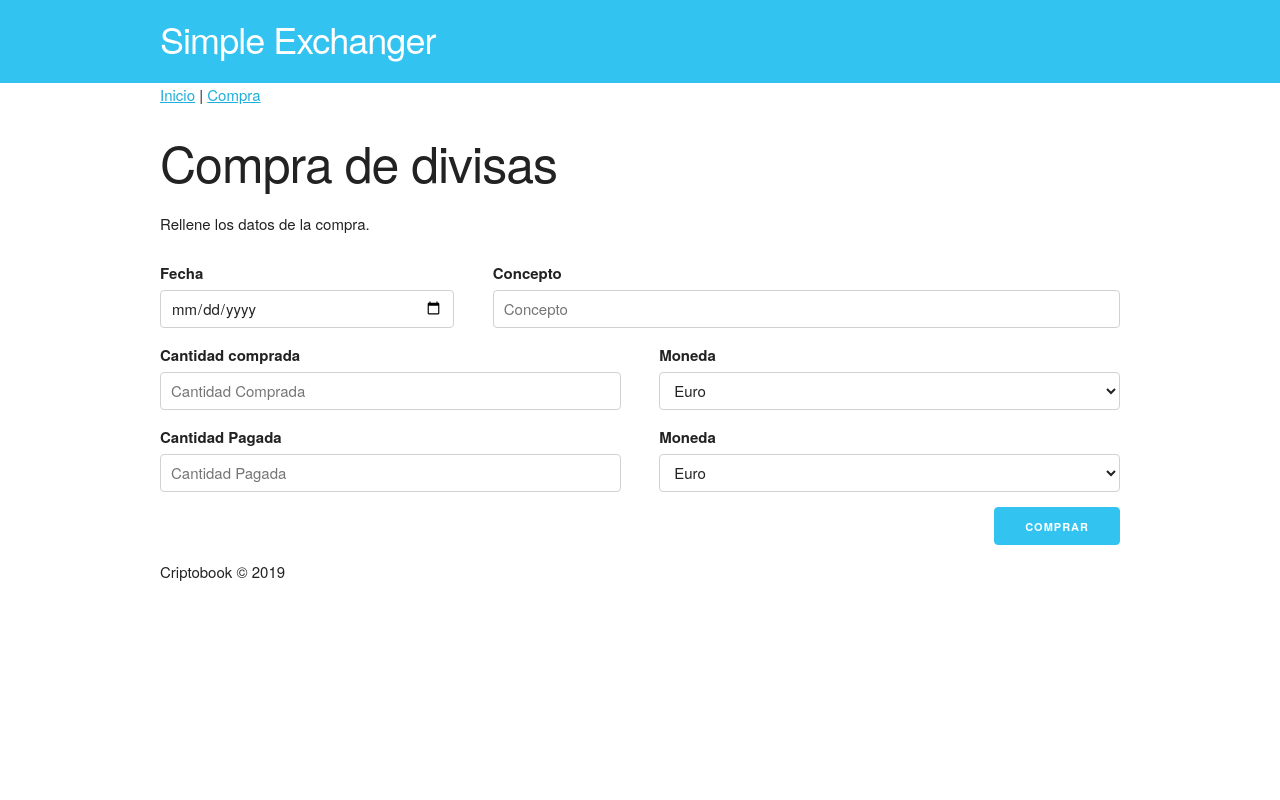
After one commit to p4nc/k5_flask, a Flask app: page /nuevacompra in a window 1280 px wide. The commit adds this page. Run offline with Flask 2, Linux system fonts and the light colour scheme.

Commit message:
fin clase martes

```diff
--- /dev/null
+++ b/app/static/css/skeleton.css
@@ -0,0 +1,421 @@
+/*
+* Skeleton V2.0.4
+* Copyright 2014, Dave Gamache
+* www.getskeleton.com
+* Free to use under the MIT license.
+* http://www.opensource.org/licenses/mit-license.php
+* 12/29/2014
+*/
+
+
+/* Table of contents
+––––––––––––––––––––––––––––––––––––––––––––––––––
+- Grid
+- Base Styles
+- Typography
+- Links
+- Buttons
+- Forms
+- Lists
+- Code
+- Tables
+- Spacing
+- Utilities
+- Clearing
+- Media Queries
+*/
+
+
+/* Grid
+–––––––––––––––––––––––––––––––––––––––––––––––––– */
+.container {
+  position: relative;
+  width: 100%;
+  max-width: 960px;
+  margin: 0 auto;
+  padding: 0 20px;
+  box-sizing: border-box; }
+.column,
+.columns {
+  width: 100%;
+  float: left;
+  box-sizing: border-box; }
+
+/* For devices larger than 400px */
+@media (min-width: 400px) {
+  .container {
+    width: 85%;
+    padding: 0; }
+}
+
+/* For devices larger than 550px */
+@media (min-width: 550px) {
+  .container {
+    width: 80%; }
+  .column,
+  .columns {
+    margin-left: 4%; }
+  .column:first-child,
+  .columns:first-child {
+    margin-left: 0; }
+
+  .one.column,
+  .one.columns                    { width: 4.66666666667%; }
+  .two.columns                    { width: 13.3333333333%; }
+  .three.columns                  { width: 22%;            }
+  .four.columns                   { width: 30.6666666667%; }
+  .five.columns                   { width: 39.3333333333%; }
+  .six.columns                    { width: 48%;            }
+  .seven.columns                  { width: 56.6666666667%; }
+  .eight.columns                  { width: 65.3333333333%; }
+  .nine.columns                   { width: 74.0%;          }
+  .ten.columns                    { width: 82.6666666667%; }
+  .eleven.columns                 { width: 91.3333333333%; }
+  .twelve.columns                 { width: 100%; margin-left: 0; }
+
+  .one-third.column               { width: 30.6666666667%; }
+  .two-thirds.column              { width: 65.3333333333%; }
+
+  .one-half.column                { width: 48%; }
+
+  /* Offsets */
+  .offset-by-one.column,
+  .offset-by-one.columns          { margin-left: 8.66666666667%; }
+  .offset-by-two.column,
+  .offset-by-two.columns          { margin-left: 17.3333333333%; }
+  .offset-by-three.column,
+  .offset-by-three.columns        { margin-left: 26%;            }
+  .offset-by-four.column,
+  .offset-by-four.columns         { margin-left: 34.6666666667%; }
+  .offset-by-five.column,
+  .offset-by-five.columns         { margin-left: 43.3333333333%; }
+  .offset-by-six.column,
+  .offset-by-six.columns          { margin-left: 52%;            }
+  .offset-by-seven.column,
+  .offset-by-seven.columns        { margin-left: 60.6666666667%; }
+  .offset-by-eight.column,
+  .offset-by-eight.columns        { margin-left: 69.3333333333%; }
+  .offset-by-nine.column,
+  .offset-by-nine.columns         { margin-left: 78.0%;          }
+  .offset-by-ten.column,
+  .offset-by-ten.columns          { margin-left: 86.6666666667%; }
+  .offset-by-eleven.column,
+  .offset-by-eleven.columns       { margin-left: 95.3333333333%; }
+
+  .offset-by-one-third.column,
+  .offset-by-one-third.columns    { margin-left: 34.6666666667%; }
+  .offset-by-two-thirds.column,
+  .offset-by-two-thirds.columns   { margin-left: 69.3333333333%; }
+
+  .offset-by-one-half.column,
+  .offset-by-one-half.columns     { margin-left: 52%; }
+
+}
+
+
+/* Base Styles
+–––––––––––––––––––––––––––––––––––––––––––––––––– */
+/* NOTE
+html is set to 62.5% so that all the REM measurements throughout Skeleton
+are based on 10px sizing. So basically 1.5rem = 15px :) */
+html {
+  font-size: 62.5%; }
+body {
+  font-size: 1.5em; /* currently ems cause chrome bug misinterpreting rems on body element */
+  line-height: 1.6;
+  font-weight: 400;
+  font-family: "Raleway", "HelveticaNeue", "Helvetica Neue", Helvetica, Arial, sans-serif;
+  color: #222; }
+
+
+/* Typography
+–––––––––––––––––––––––––––––––––––––––––––––––––– */
+h1, h2, h3, h4, h5, h6 {
+  margin-top: 0;
+  margin-bottom: 2rem;
+  font-weight: 300; }
+h1 { font-size: 4.0rem; line-height: 1.2;  letter-spacing: -.1rem;}
+h2 { font-size: 3.6rem; line-height: 1.25; letter-spacing: -.1rem; }
+h3 { font-size: 3.0rem; line-height: 1.3;  letter-spacing: -.1rem; }
+h4 { font-size: 2.4rem; line-height: 1.35; letter-spacing: -.08rem; }
+h5 { font-size: 1.8rem; line-height: 1.5;  letter-spacing: -.05rem; }
+h6 { font-size: 1.5rem; line-height: 1.6;  letter-spacing: 0; }
+
+/* Larger than phablet */
+@media (min-width: 550px) {
+  h1 { font-size: 5.0rem; }
+  h2 { font-size: 4.2rem; }
+  h3 { font-size: 3.6rem; }
+  h4 { font-size: 3.0rem; }
+  h5 { font-size: 2.4rem; }
+  h6 { font-size: 1.5rem; }
+}
+
+p {
+  margin-top: 0; }
+
+
+/* Links
+–––––––––––––––––––––––––––––––––––––––––––––––––– */
+a {
+  color: #1EAEDB; }
+a:hover {
+  color: #0FA0CE; }
+
+
+/* Buttons
+–––––––––––––––––––––––––––––––––––––––––––––––––– */
+.button,
+button,
+input[type="submit"],
+input[type="reset"],
+input[type="button"] {
+  display: inline-block;
+  height: 38px;
+  padding: 0 30px;
+  color: #555;
+  text-align: center;
+  font-size: 11px;
+  font-weight: 600;
+  line-height: 38px;
+  letter-spacing: .1rem;
+  text-transform: uppercase;
+  text-decoration: none;
+  white-space: nowrap;
+  background-color: transparent;
+  border-radius: 4px;
+  border: 1px solid #bbb;
+  cursor: pointer;
+  box-sizing: border-box; }
+.button:hover,
+button:hover,
+input[type="submit"]:hover,
+input[type="reset"]:hover,
+input[type="button"]:hover,
+.button:focus,
+button:focus,
+input[type="submit"]:focus,
+input[type="reset"]:focus,
+input[type="button"]:focus {
+  color: #333;
+  border-color: #888;
+  outline: 0; }
+.button.button-primary,
+button.button-primary,
+input[type="submit"].button-primary,
+input[type="reset"].button-primary,
+input[type="button"].button-primary {
+  color: #FFF;
+  background-color: #33C3F0;
+  border-color: #33C3F0; }
+.button.button-primary:hover,
+button.button-primary:hover,
+input[type="submit"].button-primary:hover,
+input[type="reset"].button-primary:hover,
+input[type="button"].button-primary:hover,
+.button.button-primary:focus,
+button.button-primary:focus,
+input[type="submit"].button-primary:focus,
+input[type="reset"].button-primary:focus,
+input[type="button"].button-primary:focus {
+  color: #FFF;
+  background-color: #1EAEDB;
+  border-color: #1EAEDB; }
+
+
+/* Forms
+–––––––––––––––––––––––––––––––––––––––––––––––––– */
+input[type="email"],
+input[type="number"],
+input[type="search"],
+input[type="text"],
+input[type="date"],
+input[type="tel"],
+input[type="url"],
+input[type="password"],
+textarea,
+select {
+  height: 38px;
+  padding: 6px 10px; /* The 6px vertically centers text on FF, ignored by Webkit */
+  background-color: #fff;
+  border: 1px solid #D1D1D1;
+  border-radius: 4px;
+  box-shadow: none;
+  box-sizing: border-box; }
+/* Removes awkward default styles on some inputs for iOS */
+input[type="email"],
+input[type="number"],
+input[type="search"],
+input[type="text"],
+input[type="date"],
+input[type="tel"],
+input[type="url"],
+input[type="password"],
+textarea {
+  -webkit-appearance: none;
+     -moz-appearance: none;
+          appearance: none; }
+textarea {
+  min-height: 65px;
+  padding-top: 6px;
+  padding-bottom: 6px; }
+input[type="email"]:focus,
+input[type="number"]:focus,
+input[type="search"]:focus,
+input[type="text"]:focus,
+input[type="date"]:focus,
+input[type="tel"]:focus,
+input[type="url"]:focus,
+input[type="password"]:focus,
+textarea:focus,
+select:focus {
+  border: 1px solid #33C3F0;
+  outline: 0; }
+label,
+legend {
+  display: block;
+  margin-bottom: .5rem;
+  font-weight: 600; }
+fieldset {
+  padding: 0;
+  border-width: 0; }
+input[type="checkbox"],
+input[type="radio"] {
+  display: inline; }
+label > .label-body {
+  display: inline-block;
+  margin-left: .5rem;
+  font-weight: normal; }
+
+
+/* Lists
+–––––––––––––––––––––––––––––––––––––––––––––––––– */
+ul {
+  list-style: circle inside; }
+ol {
+  list-style: decimal inside; }
+ol, ul {
+  padding-left: 0;
+  margin-top: 0; }
+ul ul,
+ul ol,
+ol ol,
+ol ul {
+  margin: 1.5rem 0 1.5rem 3rem;
+  font-size: 90%; }
+li {
+  margin-bottom: 1rem; }
+
+
+/* Code
+–––––––––––––––––––––––––––––––––––––––––––––––––– */
+code {
+  padding: .2rem .5rem;
+  margin: 0 .2rem;
+  font-size: 90%;
+  white-space: nowrap;
+  background: #F1F1F1;
+  border: 1px solid #E1E1E1;
+  border-radius: 4px; }
+pre > code {
+  display: block;
+  padding: 1rem 1.5rem;
+  white-space: pre; }
+
+
+/* Tables
+–––––––––––––––––––––––––––––––––––––––––––––––––– */
+th,
+td {
+  padding: 12px 15px;
+  text-align: left;
+  border-bottom: 1px solid #E1E1E1; }
+th:first-child,
+td:first-child {
+  padding-left: 0; }
+th:last-child,
+td:last-child {
+  padding-right: 0; }
+
+
+/* Spacing
+–––––––––––––––––––––––––––––––––––––––––––––––––– */
+button,
+.button {
+  margin-bottom: 1rem; }
+input,
+textarea,
+select,
+fieldset {
+  margin-bottom: 1.5rem; }
+pre,
+blockquote,
+dl,
+figure,
+table,
+p,
+ul,
+ol,
+form {
+  margin-bottom: 2.5rem; }
+
+
+/* Utilities
+–––––––––––––––––––––––––––––––––––––––––––––––––– */
+.u-full-width {
+  width: 100%;
+  box-sizing: border-box; }
+.u-max-full-width {
+  max-width: 100%;
+  box-sizing: border-box; }
+.u-pull-right {
+  float: right; }
+.u-pull-left {
+  float: left; }
+
+
+/* Misc
+–––––––––––––––––––––––––––––––––––––––––––––––––– */
+hr {
+  margin-top: 3rem;
+  margin-bottom: 3.5rem;
+  border-width: 0;
+  border-top: 1px solid #E1E1E1; }
+
+
+/* Clearing
+–––––––––––––––––––––––––––––––––––––––––––––––––– */
+
+/* Self Clearing Goodness */
+.container:after,
+.row:after,
+.u-cf {
+  content: "";
+  display: table;
+  clear: both; }
+
+
+/* Media Queries
+–––––––––––––––––––––––––––––––––––––––––––––––––– */
+/*
+Note: The best way to structure the use of media queries is to create the queries
+near the relevant code. For example, if you wanted to change the styles for buttons
+on small devices, paste the mobile query code up in the buttons section and style it
+there.
+*/
+
+
+/* Larger than mobile */
+@media (min-width: 400px) {}
+
+/* Larger than phablet (also point when grid becomes active) */
+@media (min-width: 550px) {}
+
+/* Larger than tablet */
+@media (min-width: 750px) {}
+
+/* Larger than desktop */
+@media (min-width: 1000px) {}
+
+/* Larger than Desktop HD */
+@media (min-width: 1200px) {}
--- /dev/null
+++ b/app/static/css/styles.css
@@ -0,0 +1,23 @@
+.header {
+    background-color: #33C3F0;
+    color: white;
+    padding-top: 16px;
+}
+
+.mensajes-error {
+    background-color:#ffc8c4;
+    color: #fe5f55;
+    font-size: 0.8em;
+    font-weight: bold;
+    padding: 10px;
+    line-height: 0.8em;
+}
+
+.flash-messages {
+    list-style: none;
+    margin-bottom: -5px;
+}
+
+.miboton {
+    margin-left: 8px;
+}
--- a/app/templates/adios.html
+++ /dev/null
@@ -1,5 +0,0 @@
-{% extends "base.html" %}
-{% block title %} Exchanger {% endblock %}
-{% block body %}
-    <p>adios</p>
-{% endblock %}
--- a/app/templates/base.html
+++ b/app/templates/base.html
@@ -4,18 +4,46 @@
     <meta name="viewport" content="width=device-width, initial-scale=1.0">
     <meta http-equiv="X-UA-Compatible" content="ie=edge">
     <title>{% block title %}{% endblock %}</title>
+    <link rel="stylesheet" href="./static/css/normalize.css">
+    <link rel="stylesheet" href="./static/css/skeleton.css">
+    <link rel="stylesheet" href="./static/css/styles.css">
+
+    <!--style>
+    * {
+        font-family:'Courier New', Courier, monospace;
+    }
+    .header {
+        background-color: gray;
+        color: white;
+    }
+    .mensajes-error {
+        color: red;
+    }
+    </style-->
 </head>
 <body>
-    <header>
-        <h1>Simple Exchanger</h1>
-    </header>
+    <div class="header">
+        <div class="container">
+            <h3>Simple Exchanger</h3>
+        </div>
+    </div>
     <div class="container">
         <p class="menu">
-            <a href="./">Inicio</a> <a href="/adios">Segunda Pagina</a>
+            <a href="./">Inicio</a> | <a href="/nuevacompra">Compra</a>
         </p>
-        {% block body %}{% endblock %}
+        {% if errores %}
+        <div class="mensajes-error">
+            <ul class="flash-messages">
+            {% for error in errores %}
+                <li>{{ error }}</li>
+            {% endfor %}
+            </ul>
+        </div>
+        {% endif %}
+
+        {% block body %}{% endblock%}
     </div>
-    <footer>
+    <footer class="container">
         <p>Criptobook &copy; 2019</p>
     </footer>
 </body>
--- /dev/null
+++ b/app/templates/nuevacompra.html
@@ -0,0 +1,49 @@
+{% extends 'base.html' %}
+{% block title %} Compra de divisas {% endblock %}
+{% block body %}
+    <h1>Compra de divisas</h1>
+    <p>Rellene los datos de la compra.</p>
+    <form action="nuevacompra" method="POST">
+        <div class="row">
+            <div class="four columns">
+                <label for="fecha">Fecha</label>
+                <input class="u-full-width" type="date" name="fecha" id="fecha" placeholder="Fecha">
+            </div>
+            <div class="eight columns">
+                <label for="concepto">Concepto</label>
+                <input class="u-full-width" type="text" name="concepto" id="concepto" placeholder="Concepto">
+            </div>
+        </div>
+        <div class="row">
+            <div class="six columns">
+                <label for="cantidadComprada">Cantidad comprada</label>
+                <input class="u-full-width" type="number" name="cantidadComprada" id="cantidadComprada" placeholder="Cantidad Comprada"><br/>
+            </div>
+            <div class="six columns">
+                <label for="monedaComprada">Moneda</label>
+                <select class="u-full-width" name="monedaComprada" id="monedaComprada">
+                    <option value="EUR">Euro</option>
+                    <option value="BTC">Bitcoin</option>
+                    <option value="ETH">Ethereum</option>
+                    <option value="LTC">Litecoin</option>
+                </select>
+            </div>
+        </div>
+        <div class="row">
+            <div class="six columns">
+                <label for="cantidadPagada">Cantidad Pagada</label>
+                <input class="u-full-width" type="number" name="cantidadPagada" id="cantidadPagada" placeholder="Cantidad Pagada"><br/>
+            </div>
+            <div class="six columns">
+                <label for="monedaPagada">Moneda</label>
+                <select class="u-full-width" name="monedaPagada" id="monedaPagada">
+                    <option value="EUR">Euro</option>
+                    <option value="BTC">Bitcoin</option>
+                    <option value="ETH">Ethereum</option>
+                    <option value="LTC">Litecoin</option>
+                </select>
+            </div>
+        </div>
+        <input class="button-primary u-pull-right" type="submit" value="Comprar">
+    </form>
+{% endblock %}
--- a/app/views.py
+++ b/app/views.py
@@ -1,10 +1,64 @@
 from app import app
-from flask import render_template
+from flask import render_template, request, redirect, url_for, flash
+import csv
 
-@app.route("/")
+ficheromovimientos = 'data/movimientos.txt'
+
+
+@app.route('/')
 def index():
-    return render_template("index.html")
+    #leer movimientos
+    fMovimientos = open(ficheromovimientos, "r")
+    csvreader = csv.reader(fMovimientos, delimiter=',', quotechar='"')
+    movements = []
+    for movimiento in csvreader:
+        movements.append(movimiento)
 
-@app.route("/adios")
-def adios():
-    return render_template("adios.html")
+    #enviar movimientos a index.html
+    return render_template('index.html', movimientos=movements)
+
+@app.route('/nuevacompra', methods=['GET', 'POST'])
+def compra():
+    print(request.method)
+    if request.method == 'GET':
+        return render_template('nuevacompra.html')
+    else:
+        msg = validar(request.values)
+        if msg != True:
+            return render_template('nuevacompra.html', errores=msg)
+
+        fMovimientos = open(ficheromovimientos, "a+")
+        precioUnitario = float(request.values['cantidadPagada'])/float(request.values['cantidadComprada'])
+        registro = '{},"{}",{},{},{},{},{}\n'.format(request.values['fecha'],
+                    request.values['concepto'],
+                    request.values['monedaComprada'],
+                    request.values['cantidadComprada'],
+                    request.values['monedaPagada'],
+                    request.values['cantidadPagada'],
+                    precioUnitario)
+        fMovimientos.write(registro)
+        fMovimientos.close()
+        return redirect(url_for('index'))
+
+def validar(values):
+    errores = []
+    if values['fecha'] == '':
+        errores.append('Debe informar la fecha')
+
+    if values['concepto'] == '':
+        errores.append('Debe informar el concepto')
+
+    if values['cantidadComprada'] == '':
+        errores.append('Debe informar la cantidad comprada')
+
+    if values['cantidadPagada'] == '':
+        errores.append('Debe informar la cantidad pagada')
+
+    if len(errores) == 0:
+        return True
+    else:
+        return errores
+
+@app.route('/skeleton.css')
+def skeleton():
+    return 'Hola, skeleton'
--- a/config.py
+++ b/config.py
@@ -0,0 +1,2 @@
+SECRET_KEY=b"jakfkr74849ldk-dk:dksj"
+TEMPLATES_AUTO_RELOAD=True
--- /dev/null
+++ b/config_template.py
@@ -0,0 +1 @@
+SECRET_KEY=b"a secret key for session and crypto services"
--- /dev/null
+++ b/data/movimientos.txt
@@ -0,0 +1,5 @@
+2019-07-01,"Concepto 1",BTC,1,EUR,6000,6000
+2019-07-02,"Concepto 2",BTC,2,EUR,11800,5900
+2019-07-03,"Venta",EUR,8000,BTC,1,0.0000125
+2019-07-04,"Un concepto",EUR,1e4,EUR,3,0.0003
+2019-07-16,"Por fin una compra",ETH,23,EUR,2300,100.0
```
Also changed, not shown: app/templates/index.html (+31 -2 lines), hello.py (+3 -6 lines), app/static/css/normalize.css (added), 1 other file.
